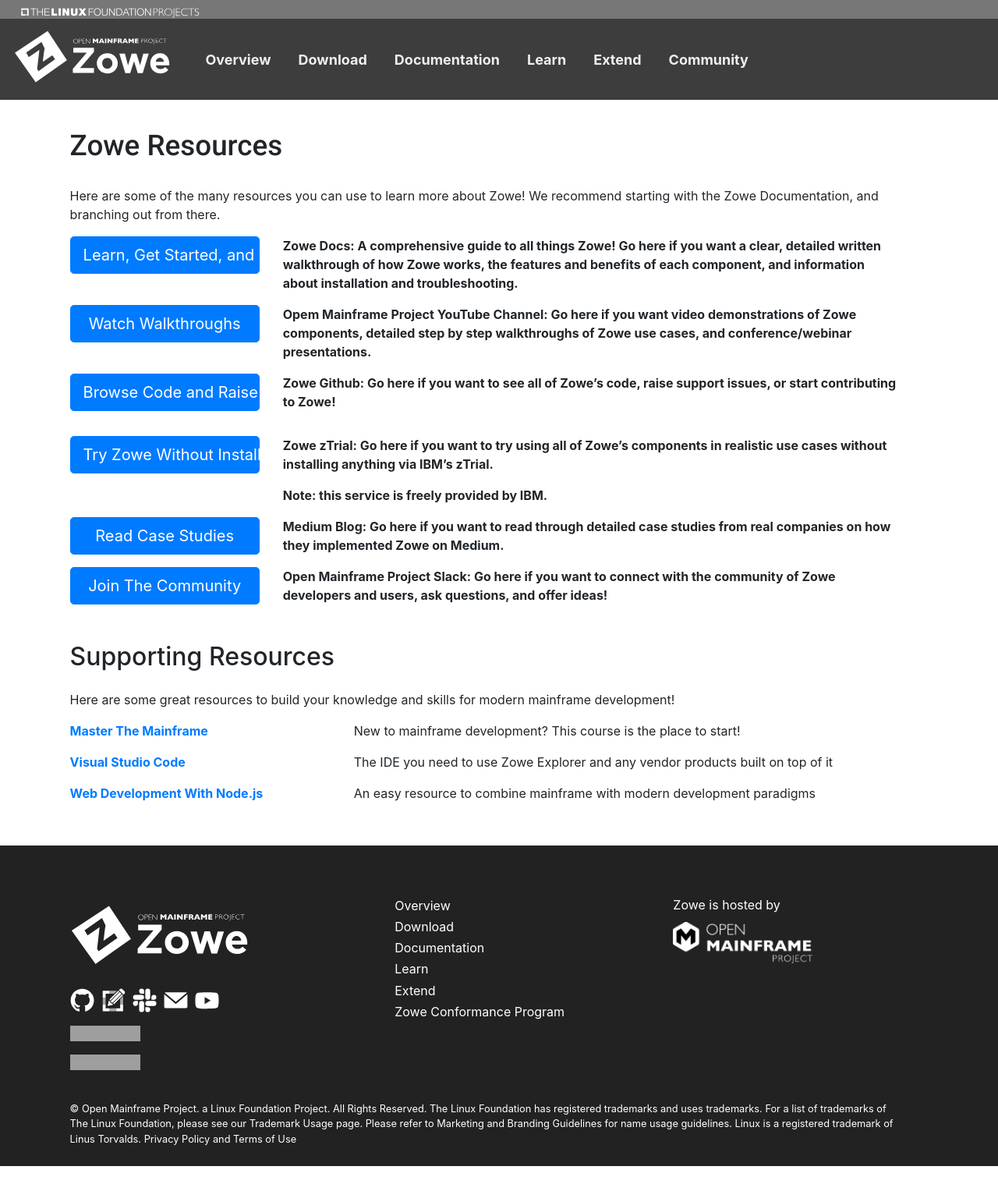
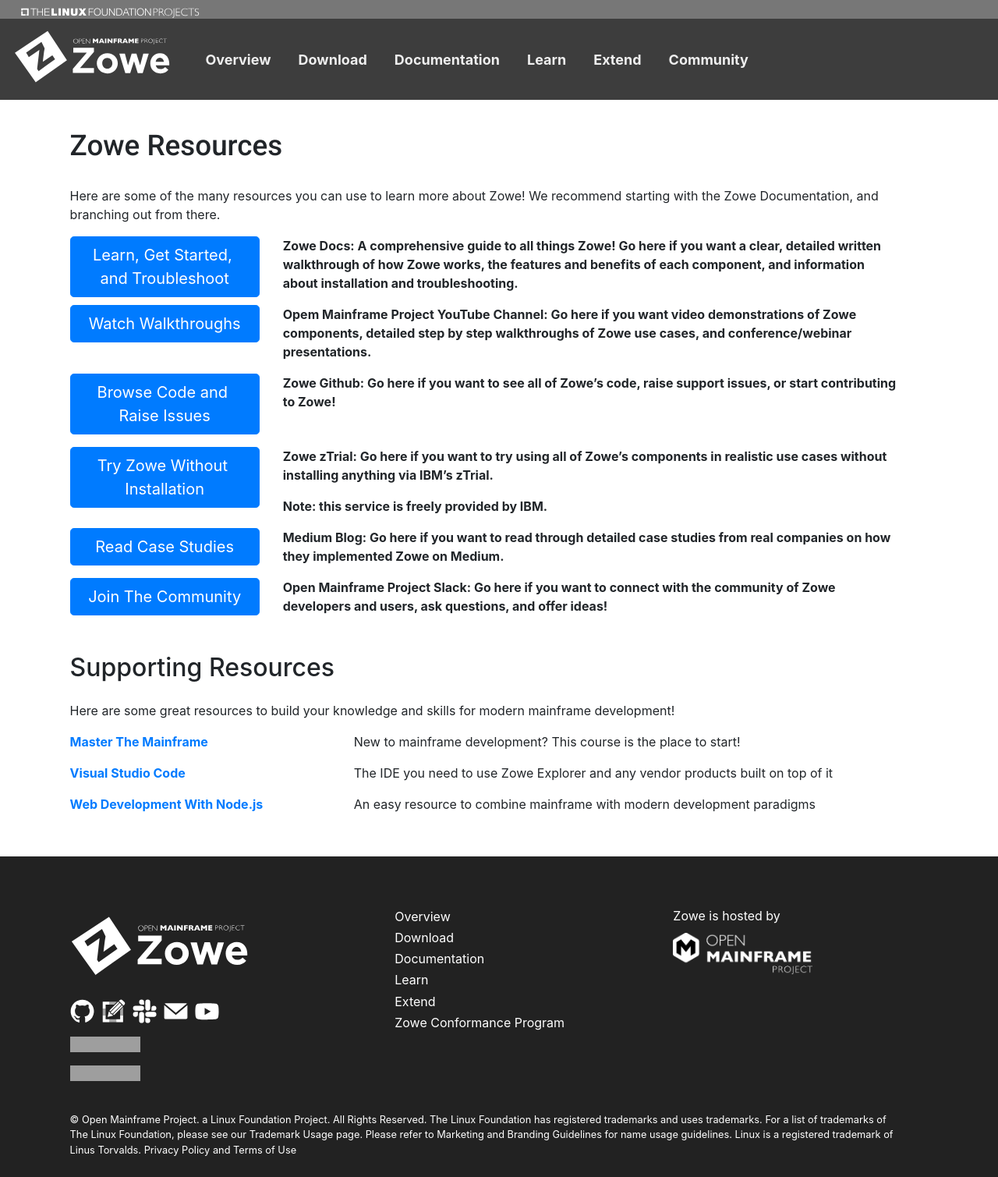
Before and after one commit to zowe/zowe.github.io, a Jekyll site: the page built from learn.md, in a window 1280 px wide. Shown: the whole page at 78% size. Built offline with Jekyll 4.4.1, drawn with Linux system fonts in a browser that asks for light colours; our own code applies the rules of GitHub Pages for plain Markdown files; grey boxes are pictures that could not be loaded.

Commit message:
Fixed button overlapping text issue

```diff
--- a/learn.md
+++ b/learn.md
@@ -12,25 +12,25 @@
 
   <div>
     <div class="row">
-      <a class="col-md-3" href="{{ site.ibm_ztrial_url }}"><button type="button" class="btn btn-primary btn-lg btn-block">Learn, Get Started, and Troubleshoot</button></a>
+      <a class="col-md-3" href="{{ site.ibm_ztrial_url }}"><button type="button" class="btn btn-primary btn-lg btn-block" style="white-space: break-spaces">Learn, Get Started, and Troubleshoot</button></a>
       <p class="col-md-9"><strong>
         Zowe Docs: A comprehensive guide to all things Zowe! Go here if you want a clear, detailed written walkthrough of how Zowe works, the features and benefits of each component, and information about installation and troubleshooting.</strong>
       </p>
     </div>
     <div class="row">
-      <a class="col-md-3" href="{{ site.ibm_ztrial_url }}"><button type="button" class="btn btn-primary btn-lg btn-block">Watch Walkthroughs</button></a>
+      <a class="col-md-3" href="{{ site.ibm_ztrial_url }}"><button type="button" class="btn btn-primary btn-lg btn-block" style="white-space: break-spaces">Watch Walkthroughs</button></a>
       <p class="col-md-9"><strong>
         Opem Mainframe Project YouTube Channel: Go here if you want video demonstrations of Zowe components, detailed step by step walkthroughs of Zowe use cases, and conference/webinar presentations.</strong>
       </p>
     </div>
     <div class="row">
-      <a class="col-md-3" href="{{ site.ibm_ztrial_url }}"><button type="button" class="btn btn-primary btn-lg btn-block">Browse Code and Raise Issues</button></a>
+      <a class="col-md-3" href="{{ site.ibm_ztrial_url }}"><button type="button" class="btn btn-primary btn-lg btn-block" style="white-space: break-spaces">Browse Code and Raise Issues</button></a>
       <p class="col-md-9"><strong>
         Zowe Github: Go here if you want to see all of Zowe’s code, raise support issues, or start contributing to Zowe!</strong>
       </p>
     </div>
     <div class="row" style="margin-top: 1rem">
-      <a class="col-md-3" href="{{ site.ibm_ztrial_url }}"><button type="button" class="btn btn-primary btn-lg btn-block">Try Zowe Without Installation</button></a>
+      <a class="col-md-3" href="{{ site.ibm_ztrial_url }}"><button type="button" class="btn btn-primary btn-lg btn-block" style="white-space: break-spaces">Try Zowe Without Installation</button></a>
       <div class="col-md-9">
         <strong>
         <p>Zowe zTrial: Go here if you want to try using all of Zowe’s components in realistic use cases without installing anything via IBM’s zTrial.</p>
@@ -39,13 +39,13 @@
       </div>
     </div>
     <div class="row">
-      <a class="col-md-3" href="{{ site.ibm_ztrial_url }}"><button type="button" class="btn btn-primary btn-lg btn-block">Read Case Studies</button></a>
+      <a class="col-md-3" href="{{ site.ibm_ztrial_url }}"><button type="button" class="btn btn-primary btn-lg btn-block" style="white-space: break-spaces">Read Case Studies</button></a>
       <p class="col-md-9"><strong>
         Medium Blog: Go here if you want to read through detailed case studies from real companies on how they implemented Zowe on Medium.</strong>
       </p>
     </div>
     <div class="row">
-      <a class="col-md-3" href="{{ site.ibm_ztrial_url }}"><button type="button" class="btn btn-primary btn-lg btn-block">Join The Community</button></a>
+      <a class="col-md-3" href="{{ site.ibm_ztrial_url }}"><button type="button" class="btn btn-primary btn-lg btn-block" style="white-space: break-spaces">Join The Community</button></a>
       <p class="col-md-9"><strong>
         Open Mainframe Project Slack: Go here if you want to connect with the community of Zowe developers and users, ask questions, and offer ideas!</strong>
       </p>
```
